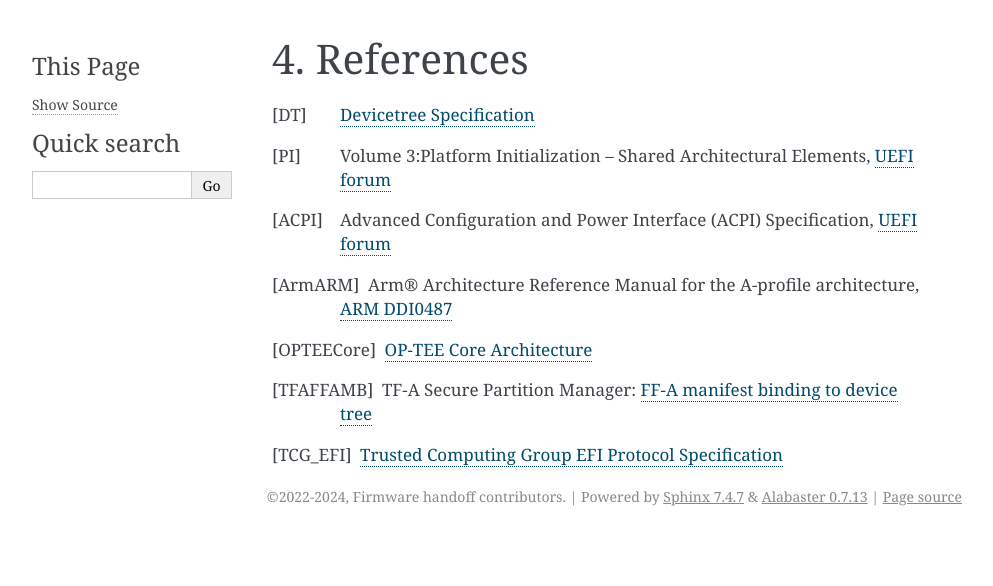
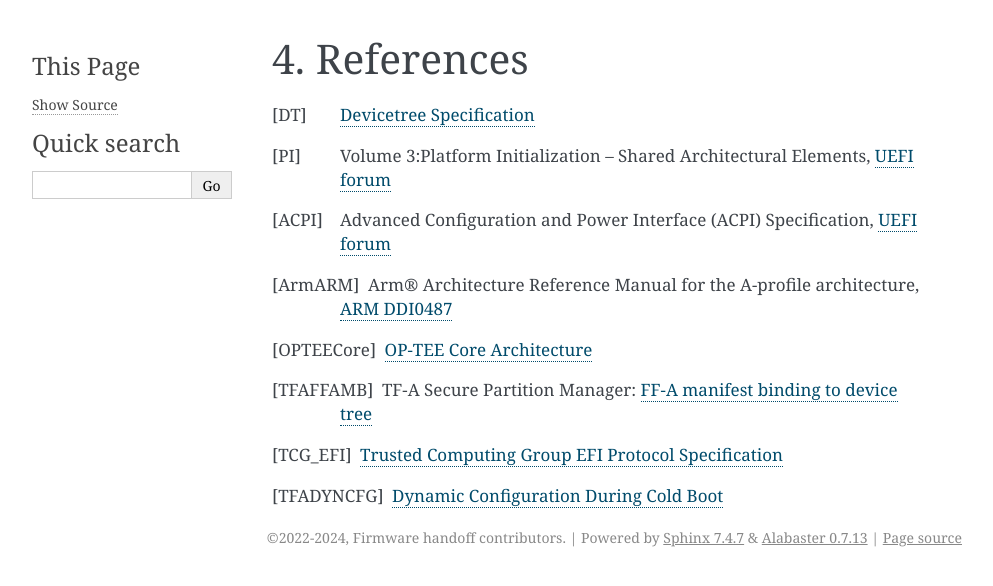
Before and after one commit to FirmwareHandoff/firmware_handoff, a Sphinx documentation site: the page built from source/references.rst, in a window 1280 px wide. Shown: the top 586 px of the page, without its empty margins (148-1141 px from the left). Built offline with Sphinx 7.4.7, drawn with Linux system fonts in a browser that asks for light colours.

Commit message:
tb_fw_config: reword TE description and add references
Signed-off-by: Harrison Mutai <harrison.mutai@arm.com>

```diff
--- a/source/references.rst
+++ b/source/references.rst
@@ -26,3 +26,5 @@
 .. [TFAFFAMB] TF-A Secure Partition Manager: `FF-A manifest binding to device tree <https://trustedfirmware-a.readthedocs.io/en/latest/components/ffa-manifest-binding.html>`__
 
 .. [TCG_EFI] `Trusted Computing Group EFI Protocol Specification <https://trustedcomputinggroup.org/resource/tcg-efi-protocol-specification>`__
+
+.. [TFADYNCFG] `Dynamic Configuration During Cold Boot <https://trustedfirmware-a.readthedocs.io/en/latest/design/firmware-design.html#dynamic-configuration-during-cold-boot>`__
```
